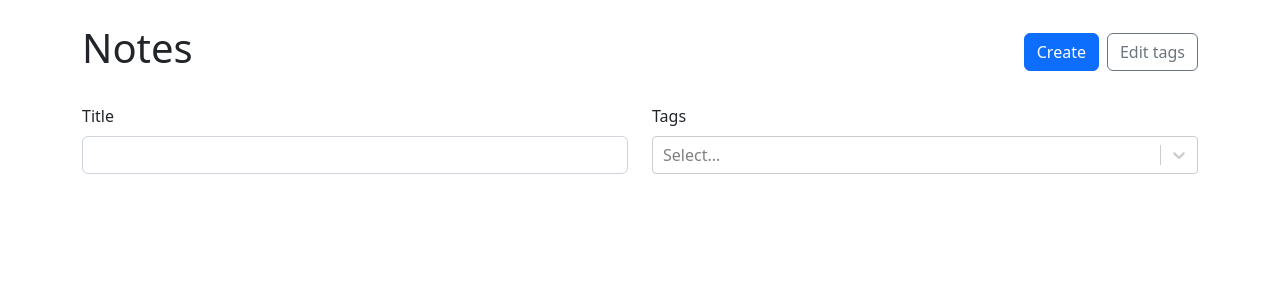
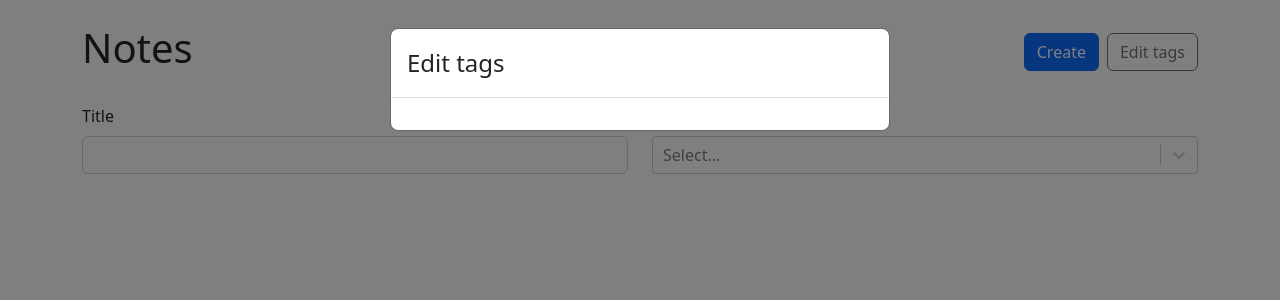
Before and after one commit to punitlohani93/react-note-taker, a React (Vite) app: page / in a window 1280 px wide. Both pictures are taken after a click on the button "Edit tags". Shown: the top 300 px of the page. Built offline with nearby package versions, Linux system fonts and the light colour scheme.

Commit message:
add editing and deletion of tags

```diff
--- a/src/App.tsx
+++ b/src/App.tsx
@@ -74,10 +74,28 @@ function App() {
     setTags(prev => [...prev, tag])
   }
 
+  const onUpdateTag = (id: string, label: string) => {
+    setTags(prevTags => {
+      return prevTags.map(tag => {
+        if(tag.id === id) {
+          return { ...tag, label }
+        } else {
+          return tag
+        }
+      })
+    })
+  }
+
+  const onDeleteTag = (id: string) => {
+    setTags(prevTags => {
+      return prevTags.filter(tag => tag.id !== id)
+    })
+  }
+
   return (
     <Container className="my-4">
       <Routes>
-        <Route path="/" element={<NoteList availableTags={tags} notes={notesWithTags} />}/>
+        <Route path="/" element={<NoteList availableTags={tags} notes={notesWithTags} onDeleteTag={onDeleteTag} onUpdateTag={onUpdateTag} />}/>
         <Route path="/new" element={<NewNote onSubmit={createNote} onAddTag={onAddTag} availableTags={tags} />} />
         <Route path="/:id" element={<NoteLayout notes={notesWithTags} />}>
           <Route index element={<Note onDelete={deleteNote} />} />
--- /dev/null
+++ b/src/components/EditTagsModal.tsx
@@ -0,0 +1,49 @@
+import { Button, Col, Form, Modal, Row, Stack } from "react-bootstrap"
+import { Tag } from "../App"
+
+export interface IEditTagsModalProps {
+    availableTags: Tag[]
+    show: boolean
+    onClose: () => void
+    onUpdate: (id: string, label: string) => void
+    onDelete: (id: string) => void
+}
+
+export const EditTagsModal = ({ availableTags, show, onClose, onDelete, onUpdate }: IEditTagsModalProps) => {
+    return (
+        <Modal show={show} onHide={onClose}>
+            <Modal.Header>
+                <Modal.Title>Edit tags</Modal.Title>
+            </Modal.Header>
+            <Modal.Body>
+                <Form>
+                    <Stack gap={2}>
+                        {availableTags.map(({ id, label }) => (
+                            <Row key={id}>
+                                <Col>
+                                    <Form.Control
+                                        type="text"
+                                        value={label}
+                                        onChange={(e) => {
+                                            onUpdate(id, e.target.value)
+                                        }}
+                                    />
+                                </Col>
+                                <Col xs="auto">
+                                    <Button
+                                        onClick={() => {
+                                            onDelete(id)
+                                        }}
+                                        variant="outline-danger"
+                                    >
+                                        &times;
+                                    </Button>
+                                </Col>
+                            </Row>
+                        ))}
+                    </Stack>
+                </Form>
+            </Modal.Body>
+        </Modal>
+    )
+}
--- a/src/components/NoteList.tsx
+++ b/src/components/NoteList.tsx
@@ -3,16 +3,20 @@ import { Button, Col, Form, Row, Stack } from "react-bootstrap"
 import { Link } from "react-router-dom"
 import ReactSelect from 'react-select'
 import { Note, Tag } from "../App"
+import { EditTagsModal, IEditTagsModalProps } from "./EditTagsModal"
 import { NoteCard } from "./NoteCard"
 import { INoteFormProps } from "./NoteForm"
 
 interface INoteListProps extends Pick<INoteFormProps, 'availableTags'> {
     notes: Note[]
+    onUpdateTag: IEditTagsModalProps['onUpdate']
+    onDeleteTag: IEditTagsModalProps['onDelete']
 }
 
-export const NoteList = ({ availableTags, notes }: INoteListProps) => {
+export const NoteList = ({ availableTags, notes, onDeleteTag, onUpdateTag }: INoteListProps) => {
     const [title, setTitle] = useState<string>('')
     const [selectedTags, setSelectedTags] = useState<Tag[]>([])
+    const [editTagsModalShow, setEditTagsModalShow] = useState(false)
 
     const onChange = (e: ChangeEvent<HTMLInputElement>) => {
         setTitle(e.target.value)
@@ -37,7 +41,14 @@ export const NoteList = ({ availableTags, notes }: INoteListProps) => {
                         <Link to="/new" >
                             <Button>Create</Button>
                         </Link>
-                        <Button variant="outline-secondary">Edit tags</Button>
+                        <Button
+                            onClick={() => {
+                                setEditTagsModalShow(true)
+                            }}
+                            variant="outline-secondary"
+                        >
+                            Edit tags
+                        </Button>
                     </Stack>
                 </Col>
             </Row>
@@ -78,6 +89,13 @@ export const NoteList = ({ availableTags, notes }: INoteListProps) => {
                     </Col>
                 ))}
             </Row>
+            <EditTagsModal
+                show={editTagsModalShow}
+                availableTags={availableTags}
+                onClose={() => { setEditTagsModalShow(false) }}
+                onDelete={onDeleteTag}
+                onUpdate={onUpdateTag}
+            />
         </>
     )
 }
```
